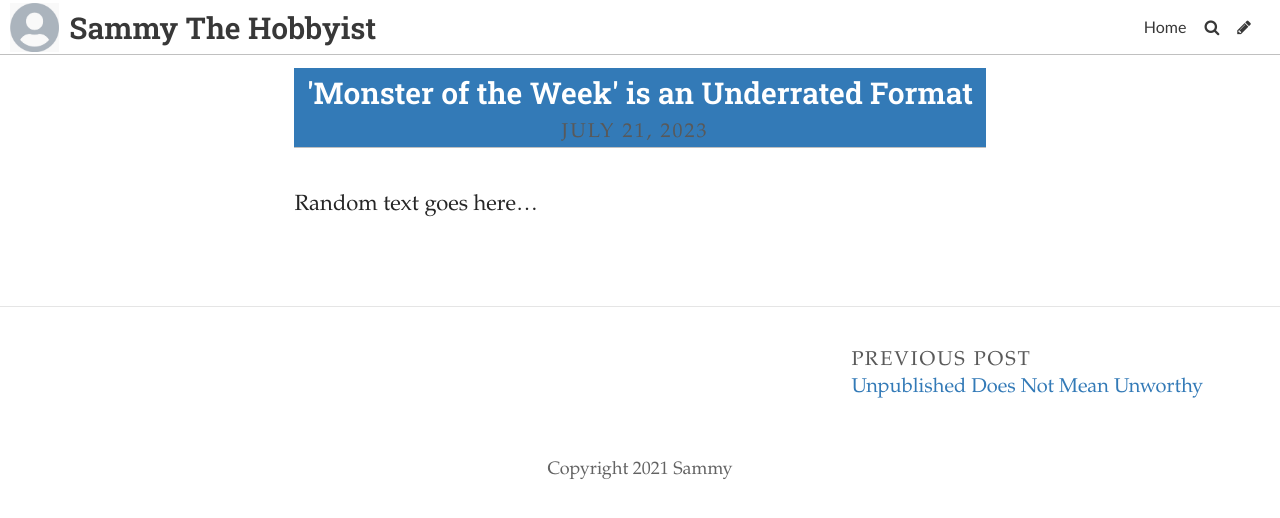
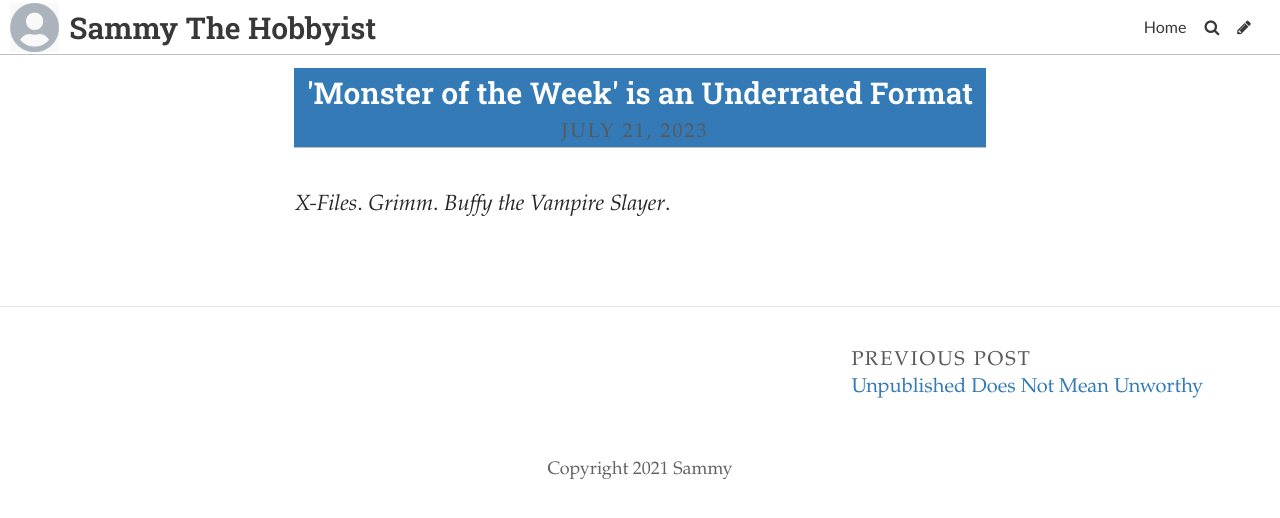
Before and after one commit to SammySpinsAYarn/Blog, a Jekyll site: the page built from _posts/2023-07-12-lets-put-a-title-here.md, in a window 1280 px wide. Shown: the top 518 px of the page. Built offline with Jekyll 4.4.1, drawn with Linux system fonts in a browser that asks for light colours; some web fonts are replaced.

Commit message:
Update Post “2023-07-12-lets-put-a-title-here”

```diff
--- a/_posts/2023-07-12-lets-put-a-title-here.md
+++ b/_posts/2023-07-12-lets-put-a-title-here.md
@@ -5,4 +5,4 @@ date: 2023-07-21T17:09:06.066Z
 title_color: "#ffffff"
 comments: false
 ---
-R﻿andom text goes here...
+*X-Files*. *Grimm*. *Buffy the Vampire Slayer*.
```
